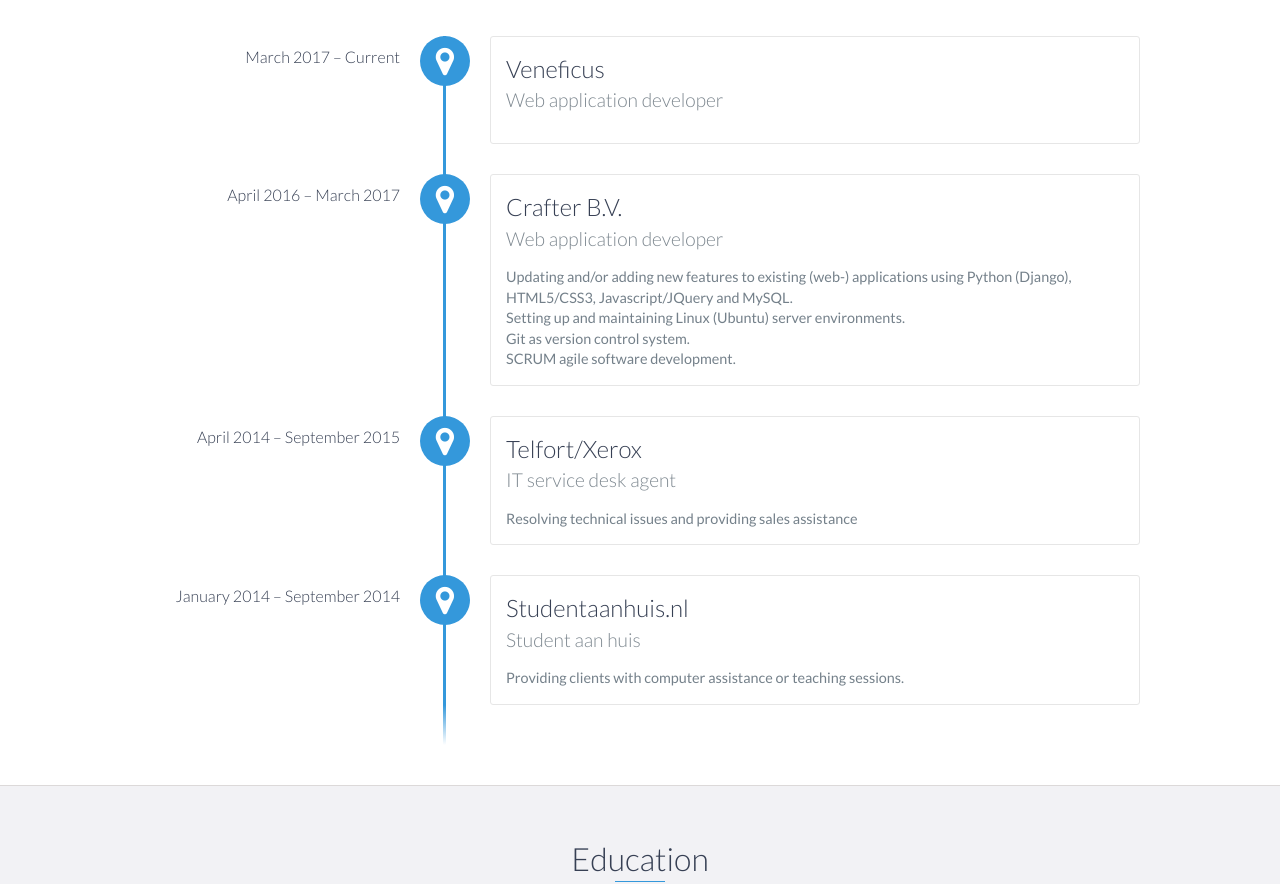
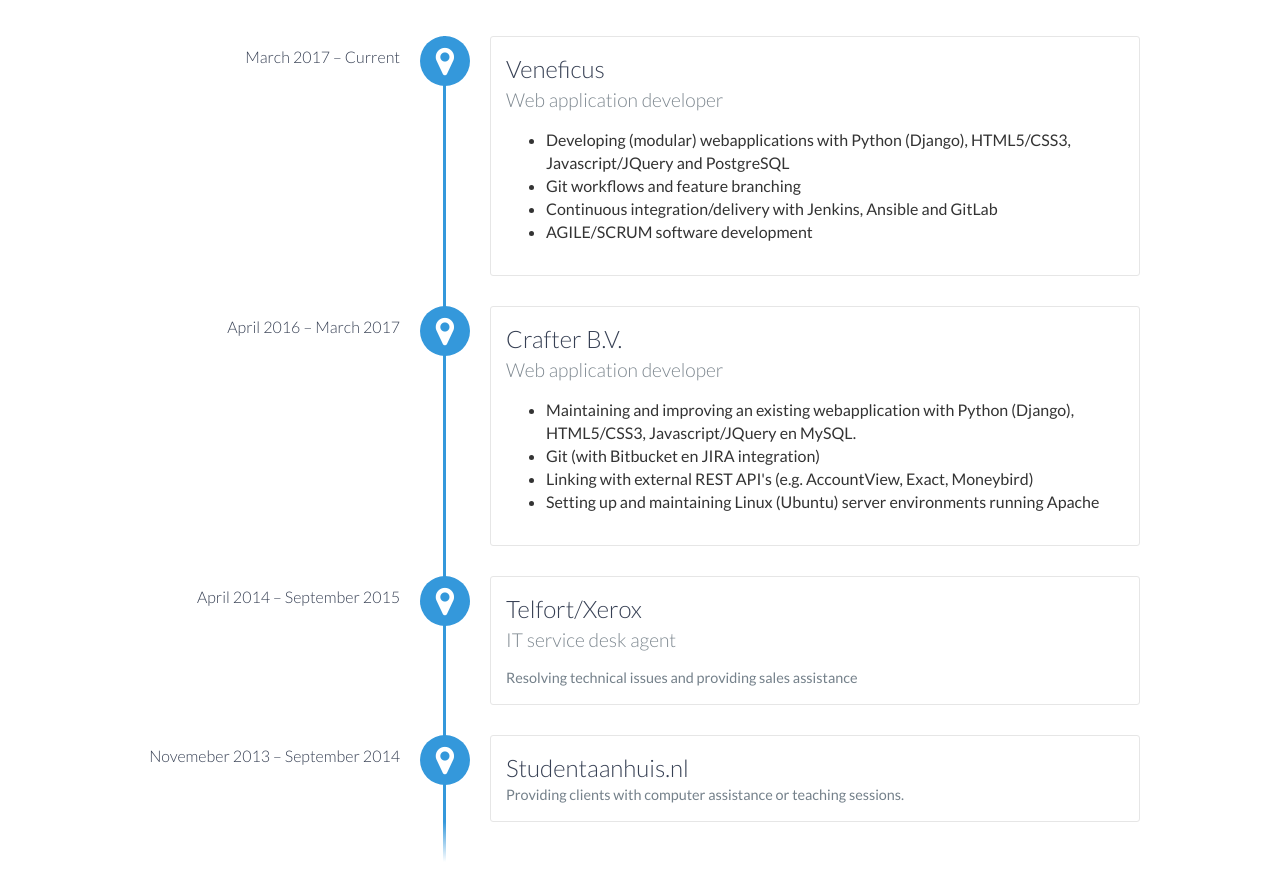
Before and after one commit to marcusabu/marcusabu.github.io, a website: page index.html in a window 1280 px wide. Shown: the part 920-1804 px from the top of the page. Drawn offline with nearby package versions, Linux system fonts and the light colour scheme.

Commit message:
Experience

```diff
--- a/index.html
+++ b/index.html
@@ -47,7 +47,7 @@
     <div id="lead">
         <div id="lead-content">
             <h1>Marcus Abukari</h1>
-            <h2>Student & Software Developer</h2>
+            <h2>Student Computer Science & Economics<br>Software Developer</h2>
             <a href="https://drive.google.com/open?id=0B37ZYymX4EMaSUU3R3dmS3lCejQ" target="_blank" class="btn-rounded-white">Download Resume</a>
         </div>
         <!-- End #lead-content -->
@@ -85,22 +85,23 @@
             <div data-date="March 2017 – Current">
                 <h3>Veneficus</h3>
                 <h4>Web application developer</h4>
-                <p>
-
-                </p>
+                <ul>
+                    <li>Developing (modular) webapplications with Python (Django), HTML5/CSS3, Javascript/JQuery and PostgreSQL</li>
+                    <li>Git workflows and feature branching</li>
+                    <li>Continuous integration/delivery with Jenkins, Ansible and GitLab</li>
+                    <li>AGILE/SCRUM software development</li>
+                </ul>
             </div>
 
             <div data-date="April 2016 – March 2017">
                 <h3>Crafter B.V.</h3>
                 <h4>Web application developer</h4>
-
-                <p>Updating and/or adding new features to existing (web-) applications using Python (Django),
-                    HTML5/CSS3, Javascript/JQuery and MySQL.
-                </p>
-                <p>Setting up and maintaining Linux (Ubuntu) server environments.</p>
-                <p>Git as version control system.</p>
-                <p>SCRUM agile software development.</p>
-
+                <ul>
+                    <li>Maintaining and improving an existing webapplication with Python (Django), HTML5/CSS3, Javascript/JQuery en MySQL.</li>
+                    <li>Git (with Bitbucket en JIRA integration)</li>
+                    <li>Linking with external REST API's (e.g. AccountView, Exact, Moneybird)</li>
+                    <li>Setting up and maintaining Linux (Ubuntu) server environments running Apache</li>
+                </ul>
             </div>
 
             <div data-date="April 2014 – September 2015">
@@ -111,9 +112,8 @@
                 </p>
             </div>
 
-            <div data-date="January 2014 – September 2014">
+            <div data-date="Novemeber 2013 – September 2014">
                 <h3>Studentaanhuis.nl</h3>
-                <h4>Student aan huis</h4>
                 <p>
                     Providing clients with computer assistance or teaching sessions.
                 </p>
--- a/scss/styles.scss
+++ b/scss/styles.scss
@@ -117,7 +117,7 @@
                 margin: 0 0 15px 0;
             }
 
-            p {
+            p, li {
                 color: $text;
                 font-size: 0.9em;
                 margin: 0;
```
Also changed, not shown: css/styles.css.
